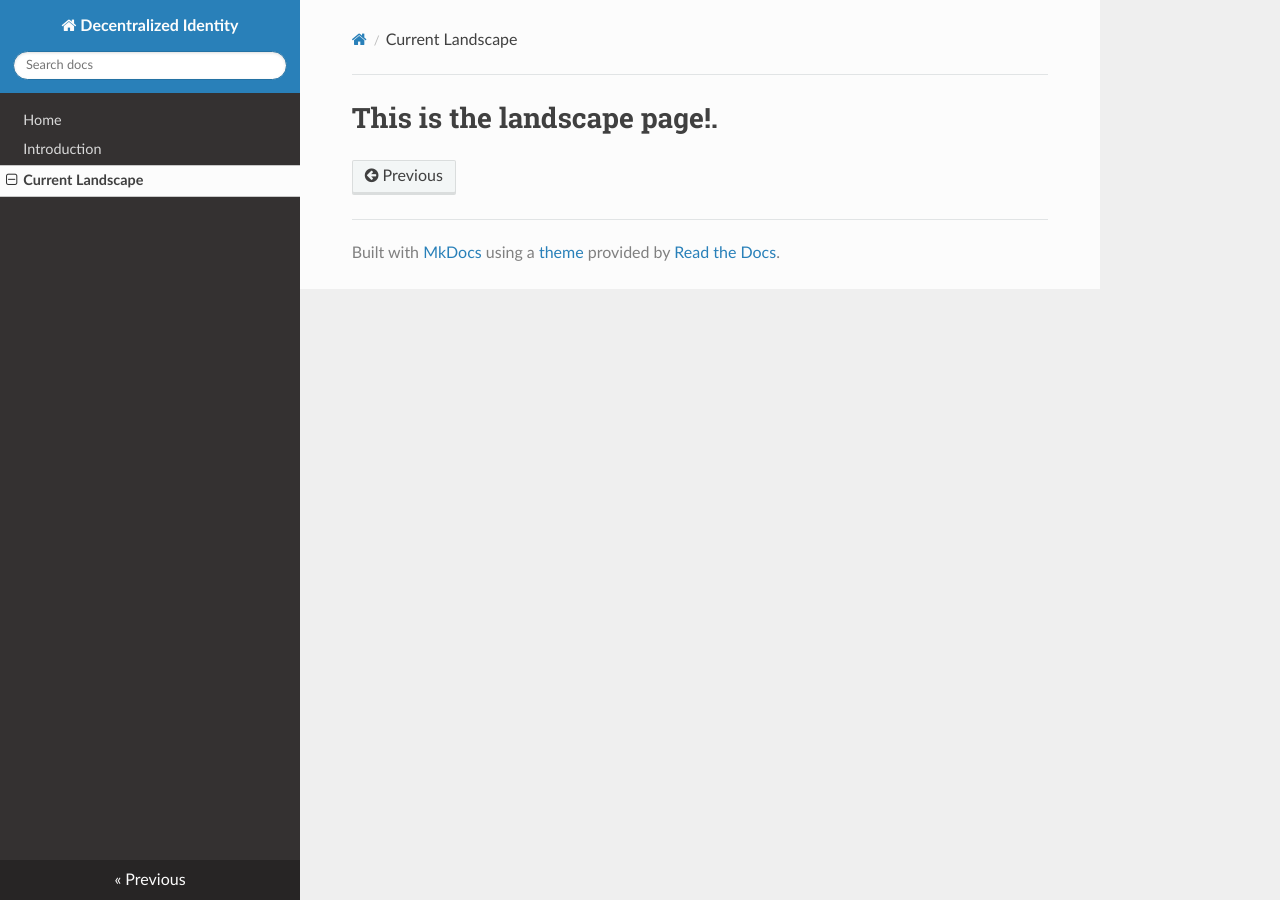
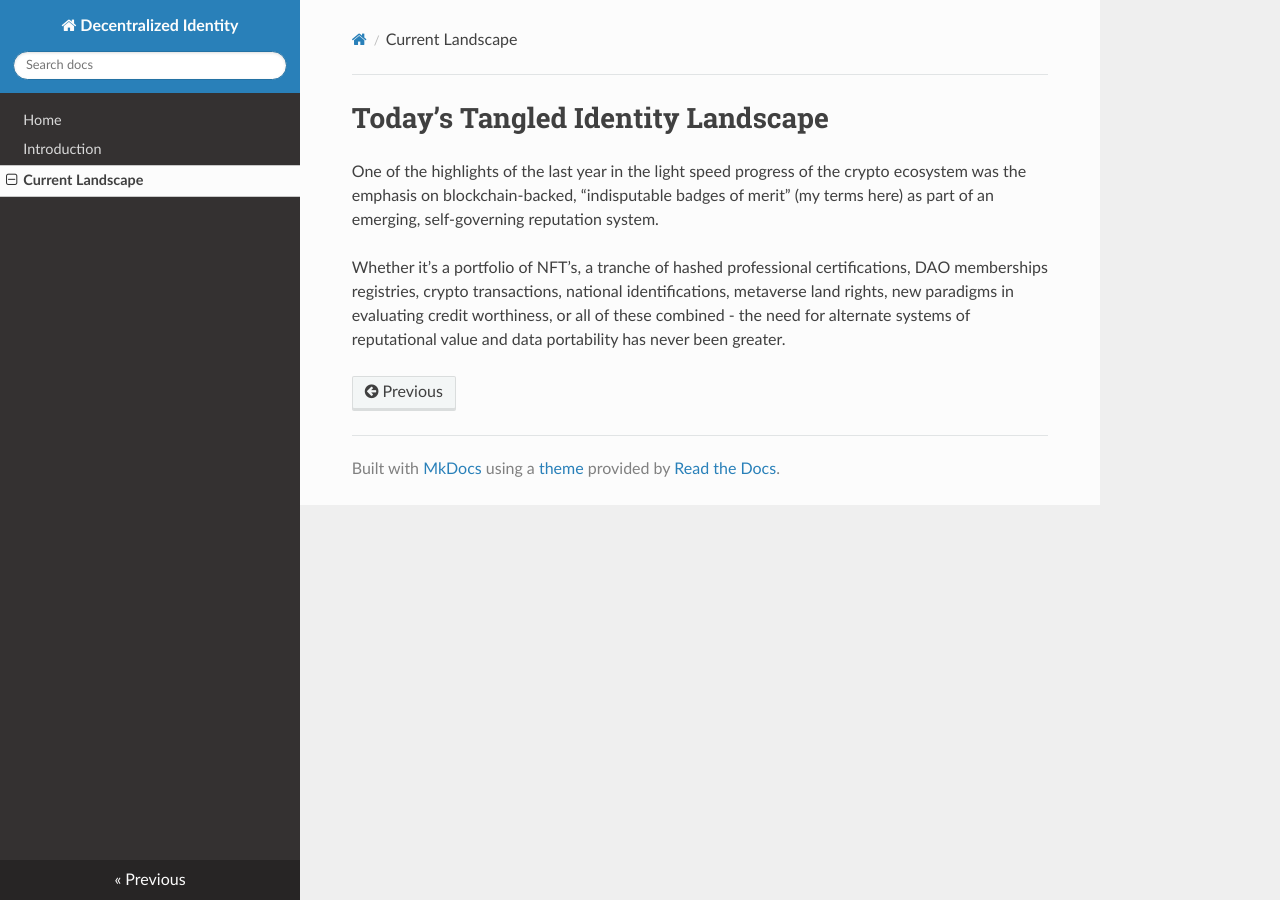
Before and after one commit to panasthetik2/identity-series, an MkDocs documentation site: the page built from docs/landscape.md, in a window 1280 px wide. Built offline with MkDocs 1.6.1, drawn with Linux system fonts in a browser that asks for light colours; nearby versions of some CDN libraries.

Commit message:
landscape intro

```diff
--- a/docs/landscape.md
+++ b/docs/landscape.md
@@ -1 +1,5 @@
-# This is the landscape page!.
+# Today’s Tangled Identity Landscape
+
+One of the highlights of the last year in the light speed progress of the crypto ecosystem was the emphasis on blockchain-backed, “indisputable badges of merit” (my terms here) as part of an emerging, self-governing reputation system.
+
+Whether it’s a portfolio of NFT’s, a tranche of hashed professional certifications, DAO memberships registries, crypto transactions, national identifications, metaverse land rights, new paradigms in evaluating credit worthiness, or all of these combined - the need for alternate systems of reputational value and data portability has never been greater.
```
